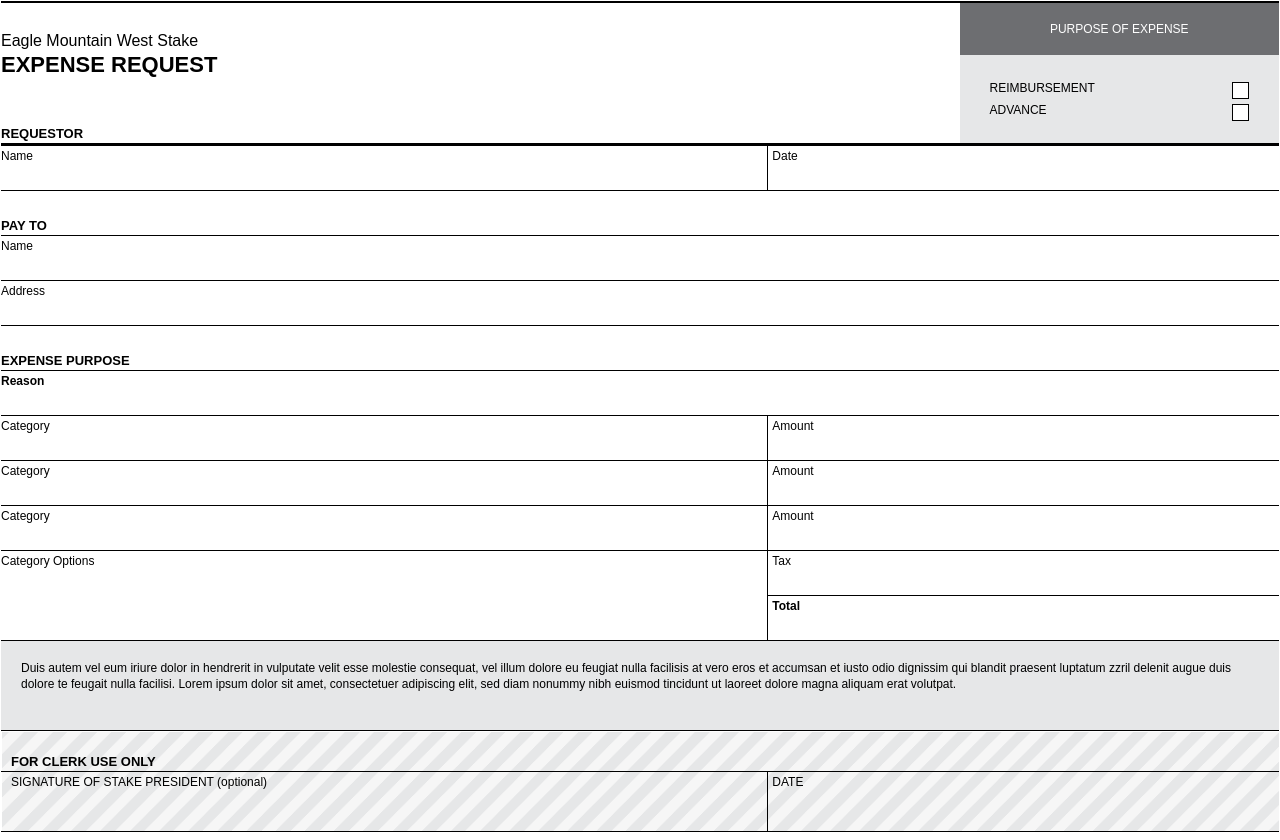
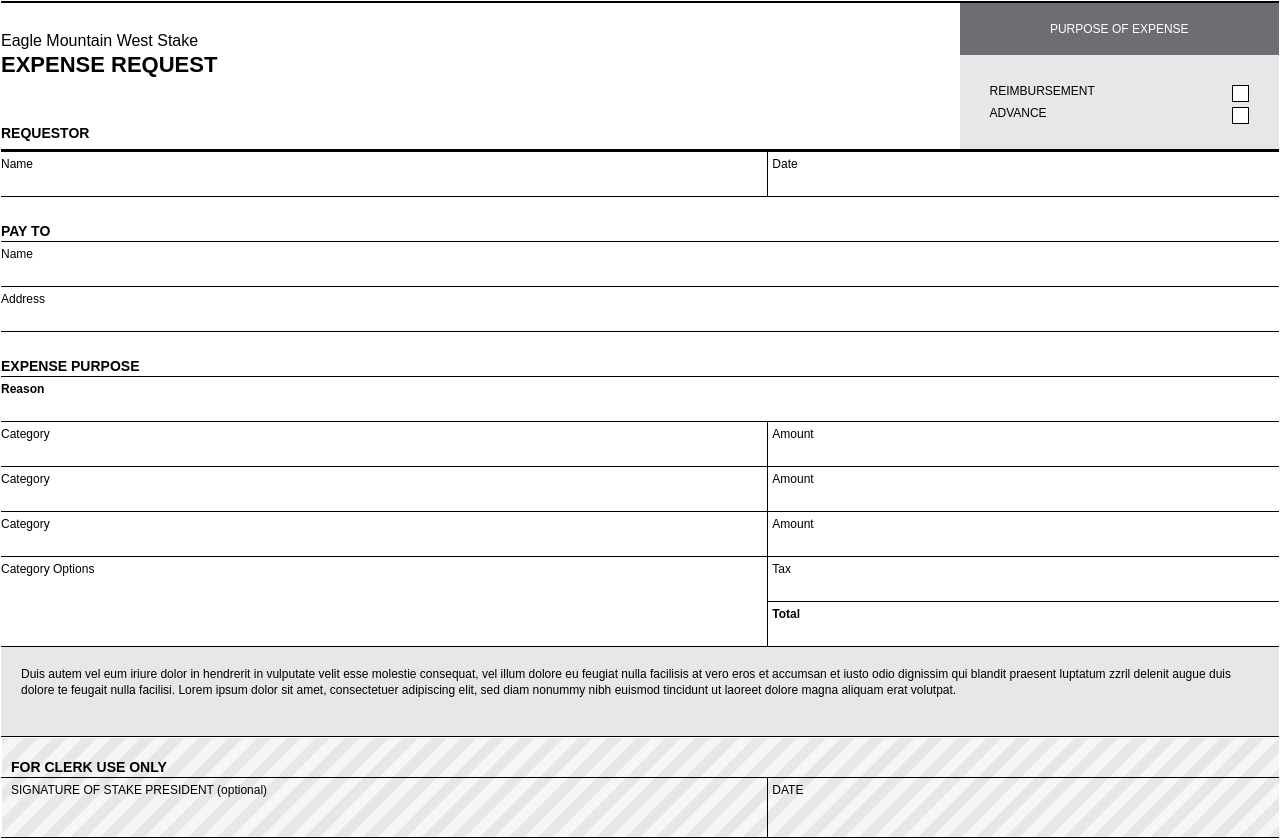
Before and after one commit to mjhamm75/form, a website: page public/index.html in a window 1280 px wide. Shown: the top 840 px of the page. Drawn offline with Linux system fonts and the light colour scheme.

Commit message:
update styles

```diff
--- a/public/app.css
+++ b/public/app.css
@@ -39,7 +39,7 @@
 }
 .checkboxes {
   background: #E6E7E8;
-  padding: 22px 25px;
+  padding: 25px 25px;
 }
 .checkbox-title {
   /*float: right;
@@ -54,8 +54,8 @@
 }
 .header {
   bottom: 0;
-  font-size: 13px;
-  font-weight: 600;
+  font-size: 14px;
+  font-weight: bold;
   margin-bottom: 3px;
   position: absolute;
   text-transform: upper;
@@ -63,7 +63,7 @@
 .label {
   font-size: 12px;
   font-weight: 100;
-  margin-top: 4px;
+  margin-top: 6px;
 }
 .form-table {
   width: 100%;
```
